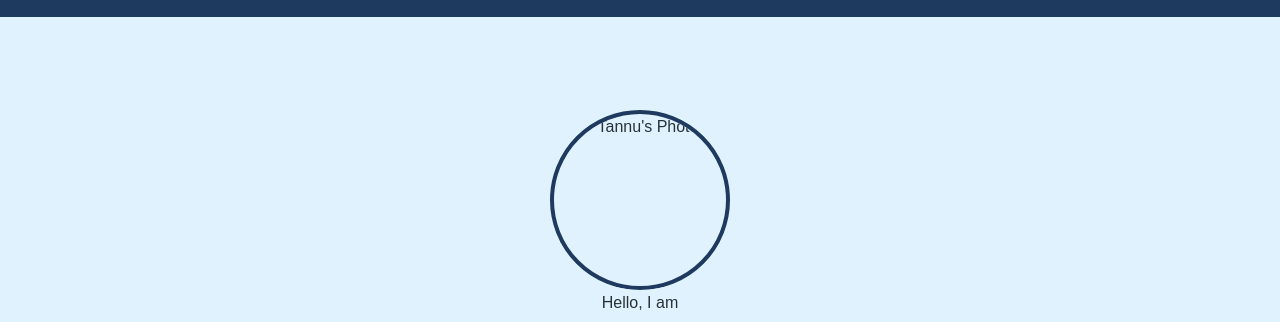
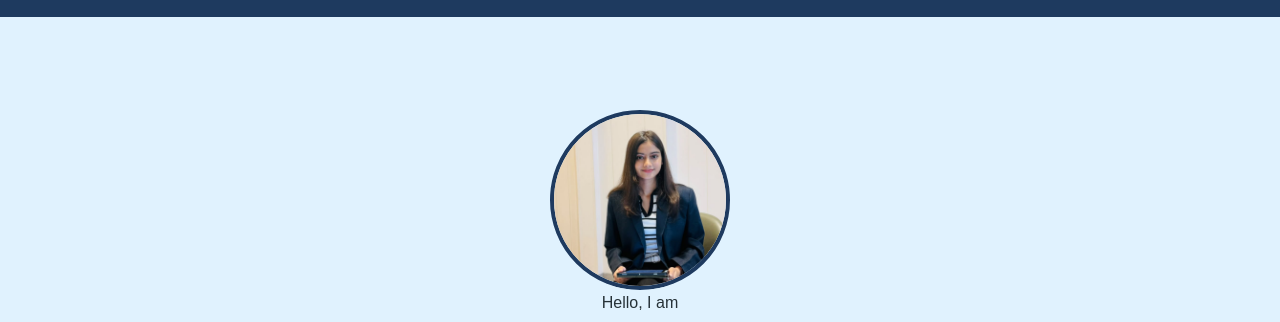
Before and after one commit to traj03573-ab/My-first-project, a plain HTML site: page index.html in a window 1280 px wide. Shown: the part 61-383 px from the top of the page. Drawn offline with Linux system fonts and the light colour scheme; a script that the page names is missing.

Commit message:
Fix portfolio profile photo

```diff
--- a/index.html
+++ b/index.html
@@ -25,7 +25,7 @@
     <!-- Home Section -->
     <section id="home" class="home">
        <div class="profile-container">
-        <img src="images/tannu.jpeg.jpeg"
+        <img src="./tannu.jpeg.jpeg"
          alt="Tannu's Photo"
           class="profile-photo">
         </div>
```
